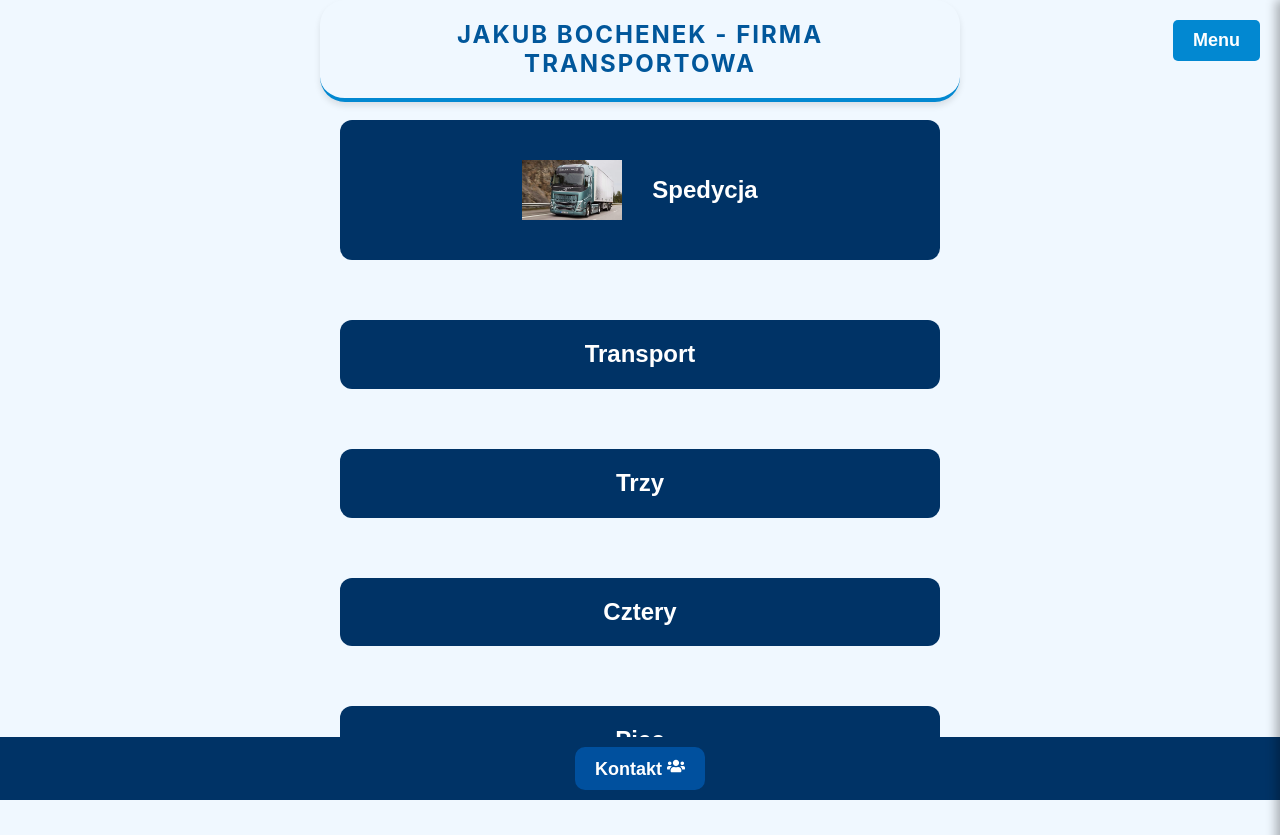
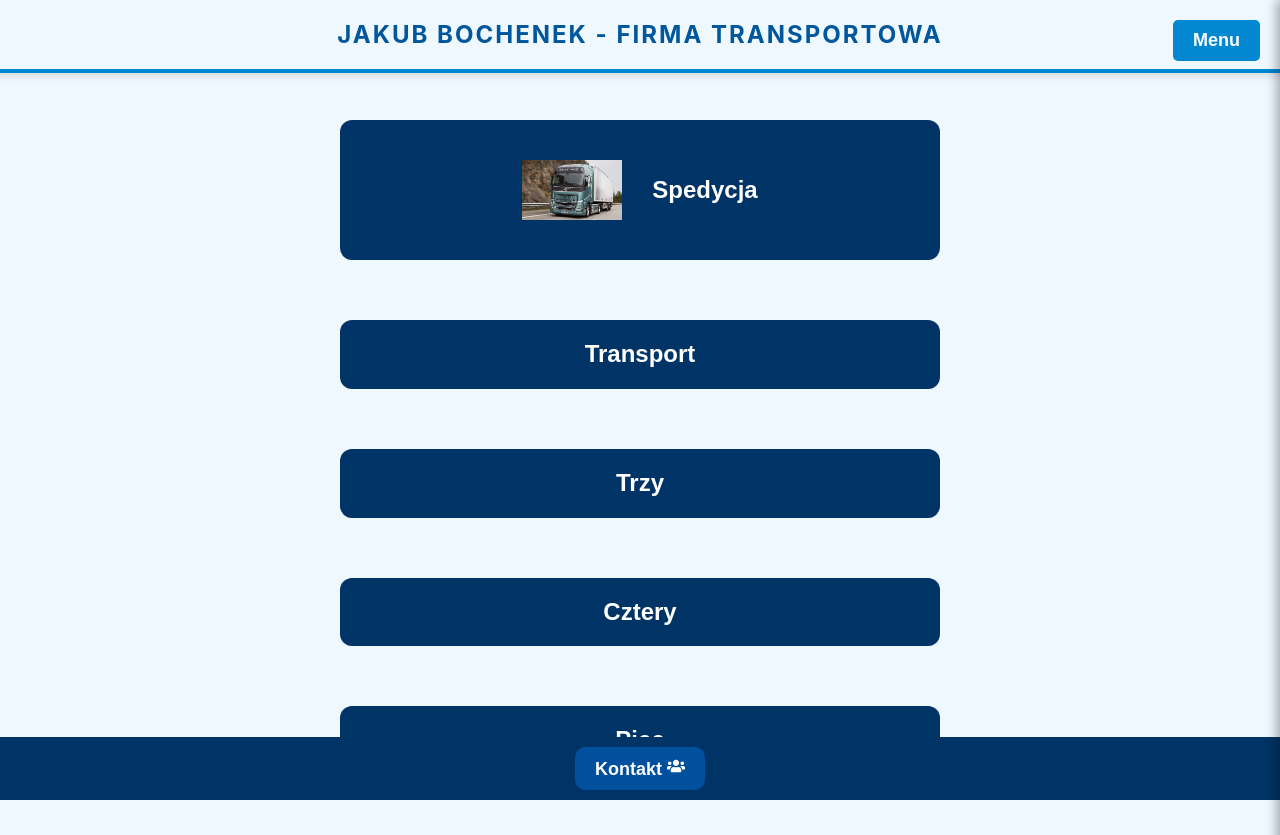
Before and after one commit to pasatwlpg/my-host-app, a React (Vite) app: page / in a window 1280 px wide. Built offline with nearby package versions, Linux system fonts and the light colour scheme.

Commit message:
trzecia x6

```diff
--- a/src/assets/styles/Navbar.css
+++ b/src/assets/styles/Navbar.css
@@ -9,7 +9,7 @@
     border-radius: 25px;
     box-shadow: 0 4px 6px rgba(0, 0, 0, 0.1);
     z-index: 1000;
-    width: auto;
+    width: 100%;;
     text-align: center;
   }
 
```
